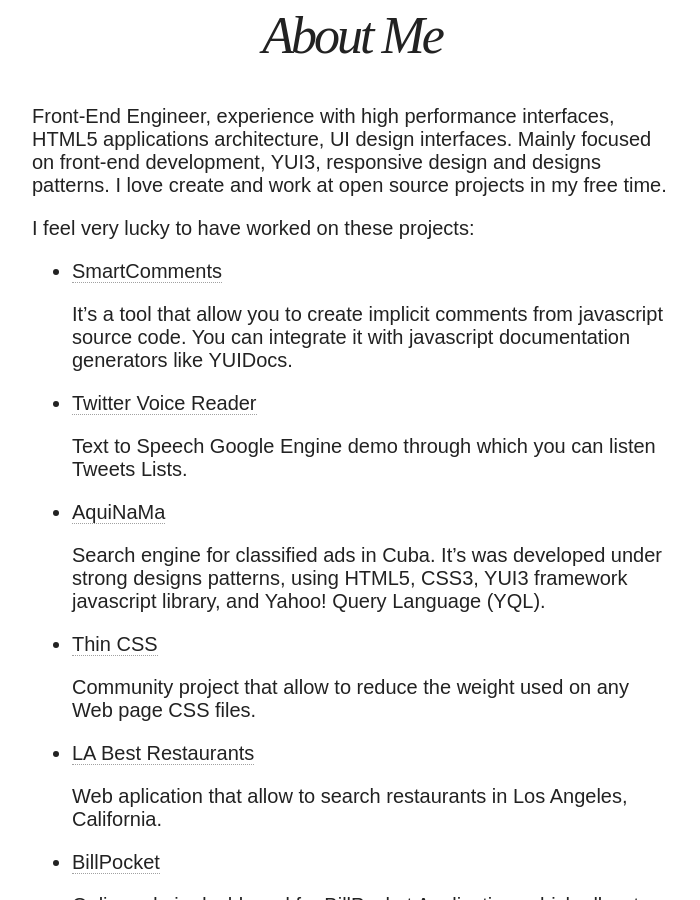
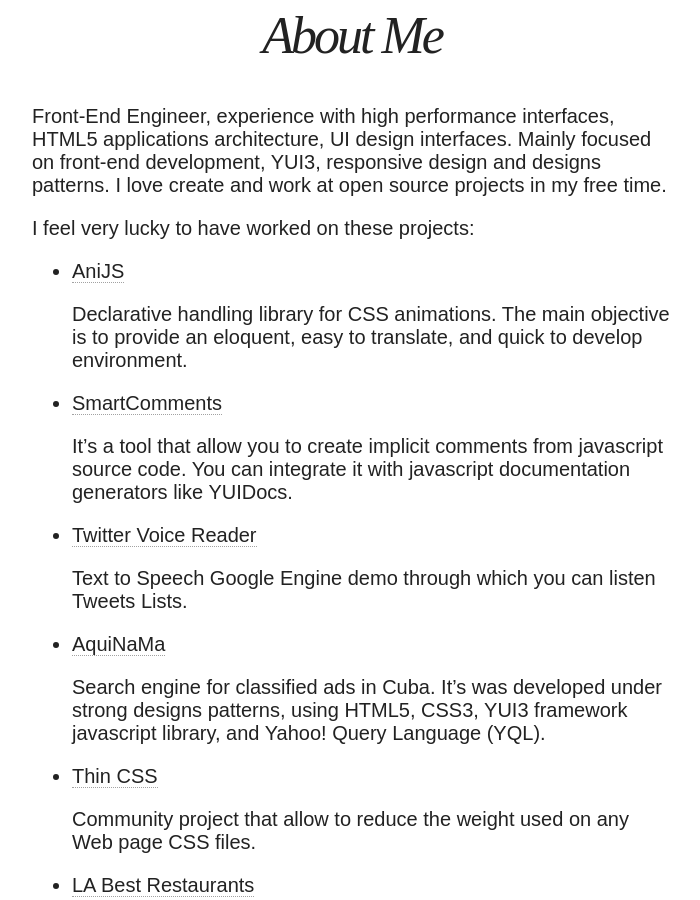
Before and after one commit to darielnoel/darielnoel.github.com, a Jekyll site: the page built from about.md, in a window 1280 px wide and 900 px high, scrolled down 445 px. Shown: the whole window, without its empty margins (288-988 px from the left). Built offline with Jekyll 4.4.1, drawn with Linux system fonts in a browser that asks for light colours; nearby versions of some CDN libraries.

Commit message:
anijs article

```diff
--- a/about.md
+++ b/about.md
@@ -10,7 +10,11 @@
 
 I feel very lucky to have worked on these projects:
 
-* [SmartComments](http://smartcomments.github.io/){:target="_blank"}
+* [AniJS](http://anijs.github.io/){:target="_blank"}
+
+	Declarative handling library for CSS animations. The main objective is to provide an eloquent, easy to translate, and quick to develop environment.
+
++ [SmartComments](http://smartcomments.github.io/){:target="_blank"}
 
 	It's a tool that allow you to create implicit comments from javascript source code. You can integrate it with javascript documentation generators like YUIDocs.
 
```
Also changed, not shown: _posts/2014-05-18-anijs-mi-ultima-aventura.md (+2 -0 lines).
